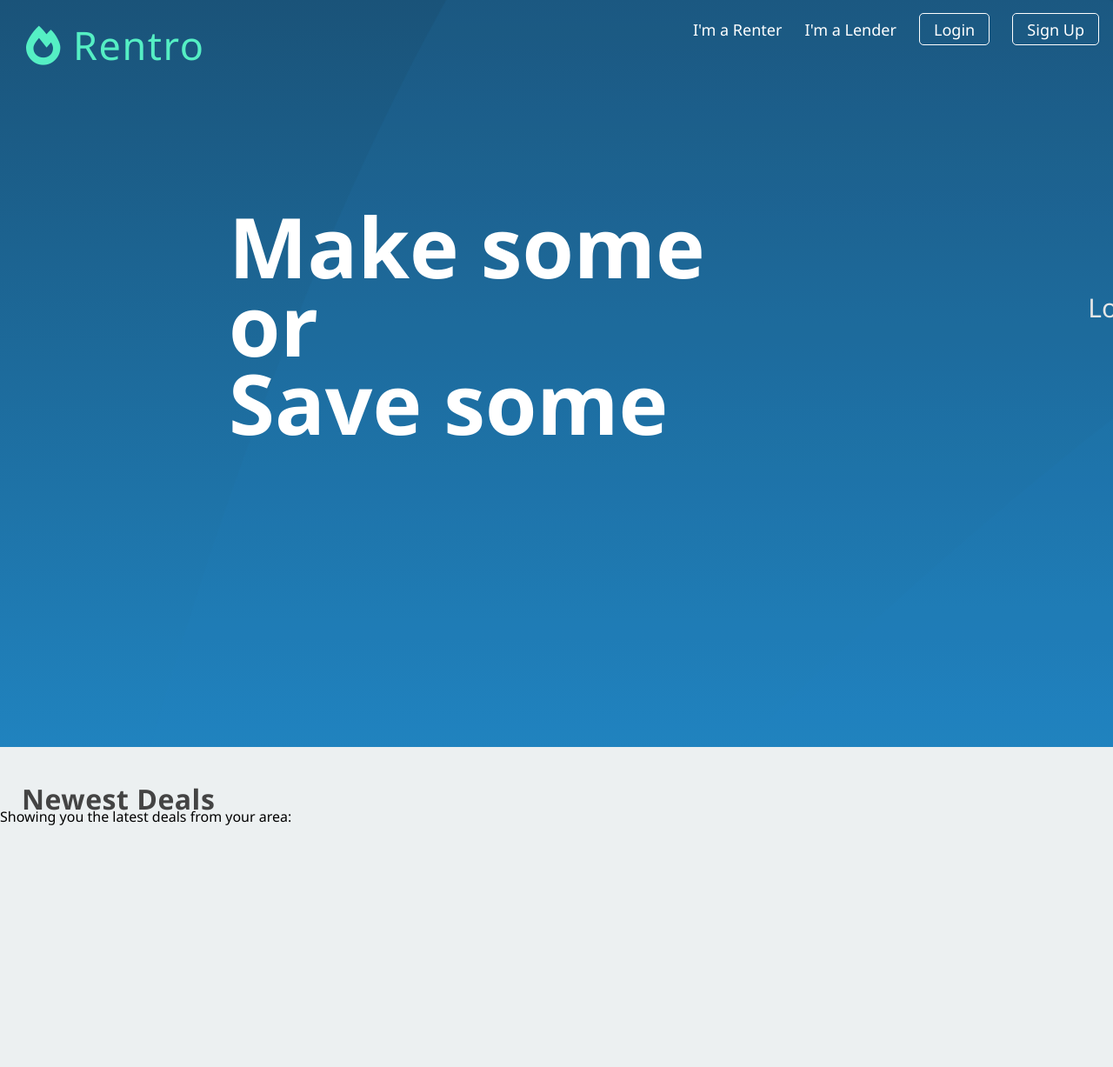
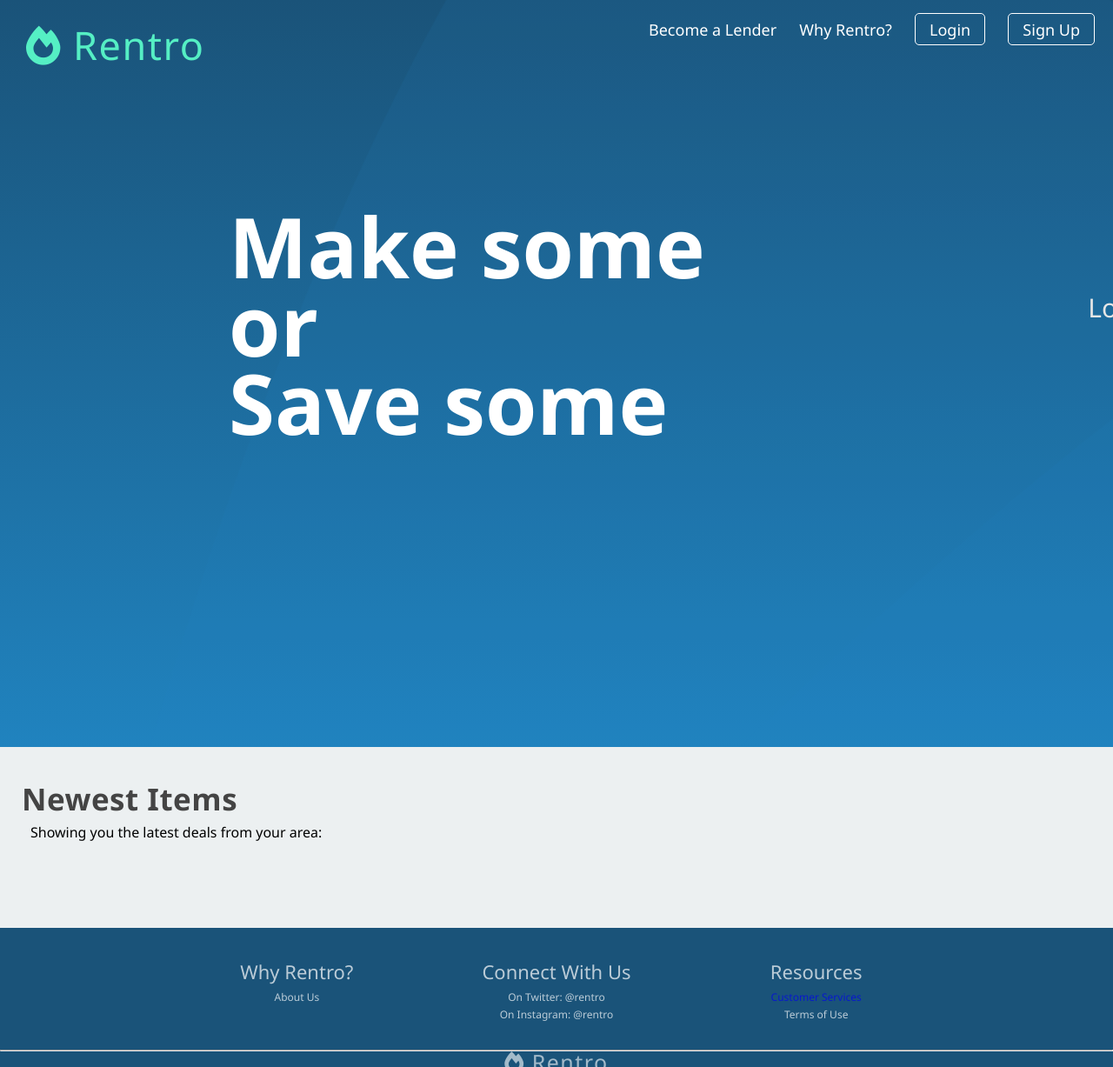
Before and after one commit to veltsonbastien/rentro-dev, a PHP site: page /index.html in a window 1280 px wide. Shown: the whole page at 87% size. Run offline with PHP 8.4, Linux system fonts and the light colour scheme; some libraries are stand-ins or nearby versions.

Commit message:
Looking noice

```diff
--- a/index.html
+++ b/index.html
@@ -22,8 +22,8 @@
               </div>
                 <div class = 'upper-navigation'>
                   <ul id = 'upper-nav-ul'>
-                    <li class = 'upper-nav-li' data-aos="fade-left" data-aos-duration="500"> <a class = 'header-links'> I'm a Renter </a> </li>
-                    <li class = 'upper-nav-li' data-aos="fade-left" data-aos-duration="700"> <a class = 'header-links'> I'm a Lender </a> </li>
+                    <li class = 'upper-nav-li' data-aos="fade-left" data-aos-duration="500"> <a class = 'header-links'> Become a Lender  </a> </li>
+                    <li class = 'upper-nav-li' data-aos="fade-left" data-aos-duration="700"> <a class = 'header-links'> Why Rentro? </a> </li>
                     <li class = 'upper-nav-li rounded' data-aos="fade-left" data-aos-duration="900" > <a class = 'header-links'> Login </a> </li>
                     <li class = 'upper-nav-li rounded' data-aos="fade-left" data-aos-duration="1100" > <a class = 'header-links'> Sign Up </a> </li>
                   </ul>
@@ -63,16 +63,42 @@
                </div>
           </div> <!--END OF HEADER CONTAINER -->
           <div class = 'main-body'>
-             <h1 class = 'display-1'> Newest Deals </h1>
-             <p class = 'display-p'> Showing you the latest deals from your area:</p>
-             <div id="address"></div>
+             <h1 class = 'display-1' data-aos="zoom-in-up" data-aos-duration="500"> Newest Items </h1>
+             <span class = 'location-text'>
+                <p class = 'display-p' data-aos="zoom-in-up" data-aos-duration="500"> Showing you the latest deals from your area:</p>
+               <div id="address" data-aos="zoom-in-left" data-aos-duration="500"></div>
+             </span>
+             <!--PROTOTYPE FOR THE ITEM BOXES -->
+             <div class = 'main-product'>
+
+             </div>
+
           </div> <!--END OF MAIN BODY -->
+           <div class = 'footer navFooter'>
+            <ul class = 'navFooter-ul'>
+               <li class = 'navFooter-li-primary'> Why Rentro?
+                  <a class = 'navFooter-li-secondary first-link'>About Us</a>
+                </li>
+               <li class = 'navFooter-li-primary'> Connect With Us
+                  <a class = 'navFooter-li-secondary first-link'>On Twitter: @rentro </a>
+                  <a class = 'navFooter-li-secondary'>On Instagram: @rentro </a>
+                </li>
+                <li class = 'navFooter-li-primary'> Resources
+                  <a class = 'navFooter-li-secondary first-link' href='customer-service.php'>Customer Services</a>
+                  <a class = 'navFooter-li-secondary'>Terms of Use</a>
+                </li>
+            </ul>
+            <hr style = 'color: grey;'>
+              <a class='bottom-nav' href='index.php' style = 'color: white; opacity:0.6;  text-align: CENTER; font-size: 25px; letter-spacing: 1.5px;
+              '> <i class='fas fa-fire-alt'></i> Rentro</a>
+              <p class = 'small-text' style = 'margin-top: 10px; text-align: CENTER; '> &copy 2018-2019, Quentrum Corporation </p>
+         </div>
     <script>
      AOS.init();
      //getting the location
      $.get("http://ipinfo.io", function (response) {
       $("#ip").html("IP: " + response.ip);
-      $("#address").html("Location: " + response.city + ", " + response.region);
+      $("#address").html(response.city + ", " + response.region);
      }, "jsonp");
     </script>
   </body>
--- a/main.css
+++ b/main.css
@@ -58,7 +58,7 @@
 #upper-nav-ul{
     padding-top: 15px;
     position: absolute;
-    right: 5px;
+    right: 10px;
 }
 
 .upper-nav-li{
@@ -227,4 +227,72 @@
   margin-left: 25px;
   margin-top: 50px;
   letter-spacing: 0.5px;
+  font-size: 35px;
 }
+
+.display-p{
+    margin-left: 35px;
+    margin-top: 18px;
+}
+
+#address{
+    color: #2083bf;
+    font-size: 20px;
+    font-weight: 400;
+    margin-top: 18px;
+    margin-left: 7px;
+}
+
+.location-text{
+  display: inline-flex;
+}
+
+
+/********* FOR THE FOOTER **********/
+.navFooter{
+      position: relative;
+      clear: both;
+      width: 100%;
+      background: #1a5379;
+      padding-top: 10px;
+    padding-bottom: 10px;
+      text-align: CENTER;
+      color: grey;
+      margin-top: 100px;
+      bottom: 0;
+      left: 0;
+}
+
+.navFooter-ul{
+      padding-inline-start: 0em;
+      margin-block-start: 0em;
+      list-style-type: none;
+      display: inline-flex;
+      width: 70%;
+      margin-top: 30px;
+      margin-bottom: 30px;
+      margin-left: 15%;
+      margin-right: 15%;
+}
+
+.navFooter-li-primary{
+    font-size: 22px;
+    font-weight: 400;
+    width: 100%;
+    opacity: 0.7;
+    color: white;
+}
+
+.navFooter-li-secondary{
+    font-size: 12px;
+    display: list-item;
+    text-align: CENTER;
+}
+
+.first-link{
+    margin-top: 10px;
+}
+
+.bottom-nav:hover{
+  text-decoration: none;
+}
```
